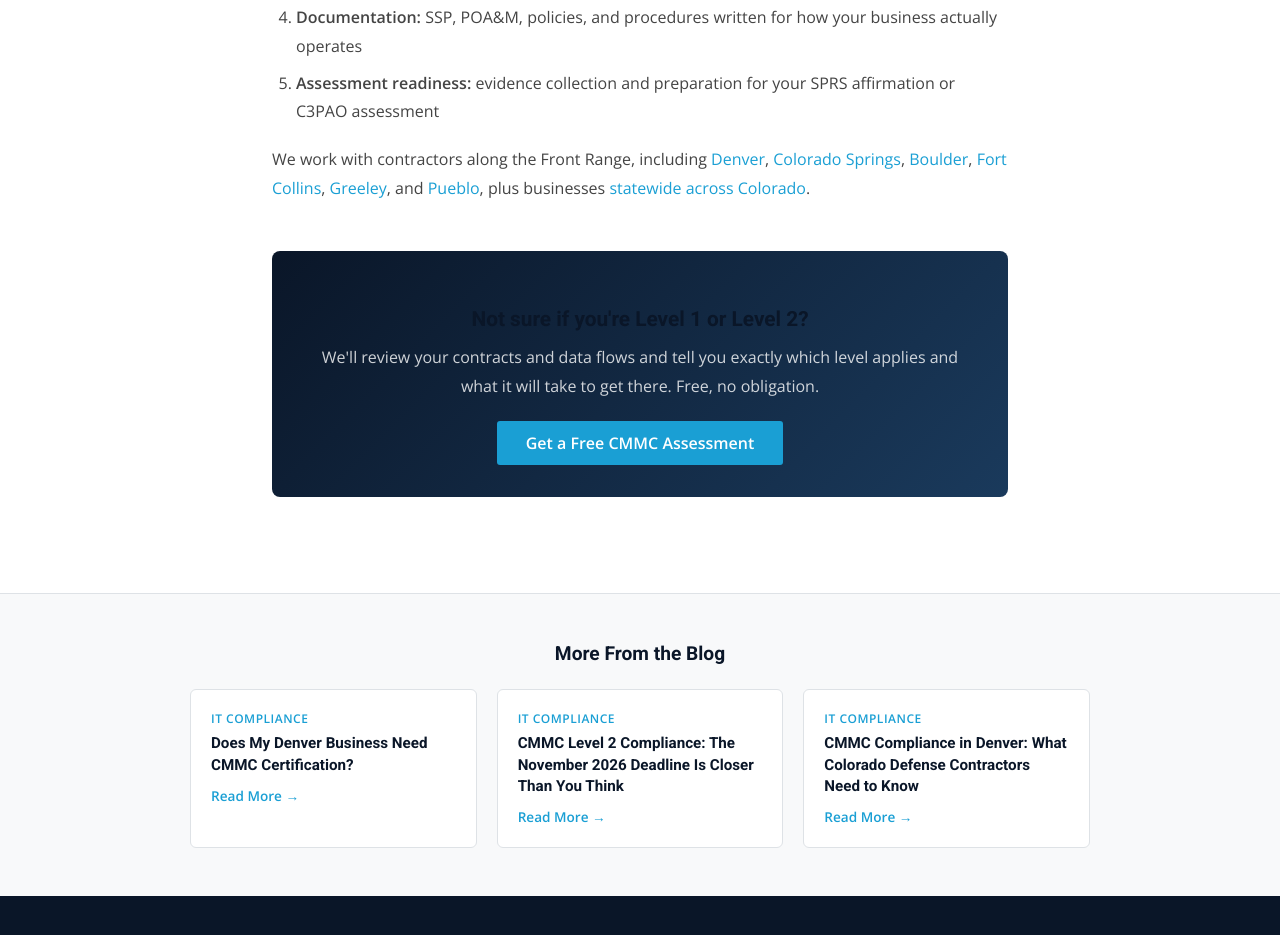
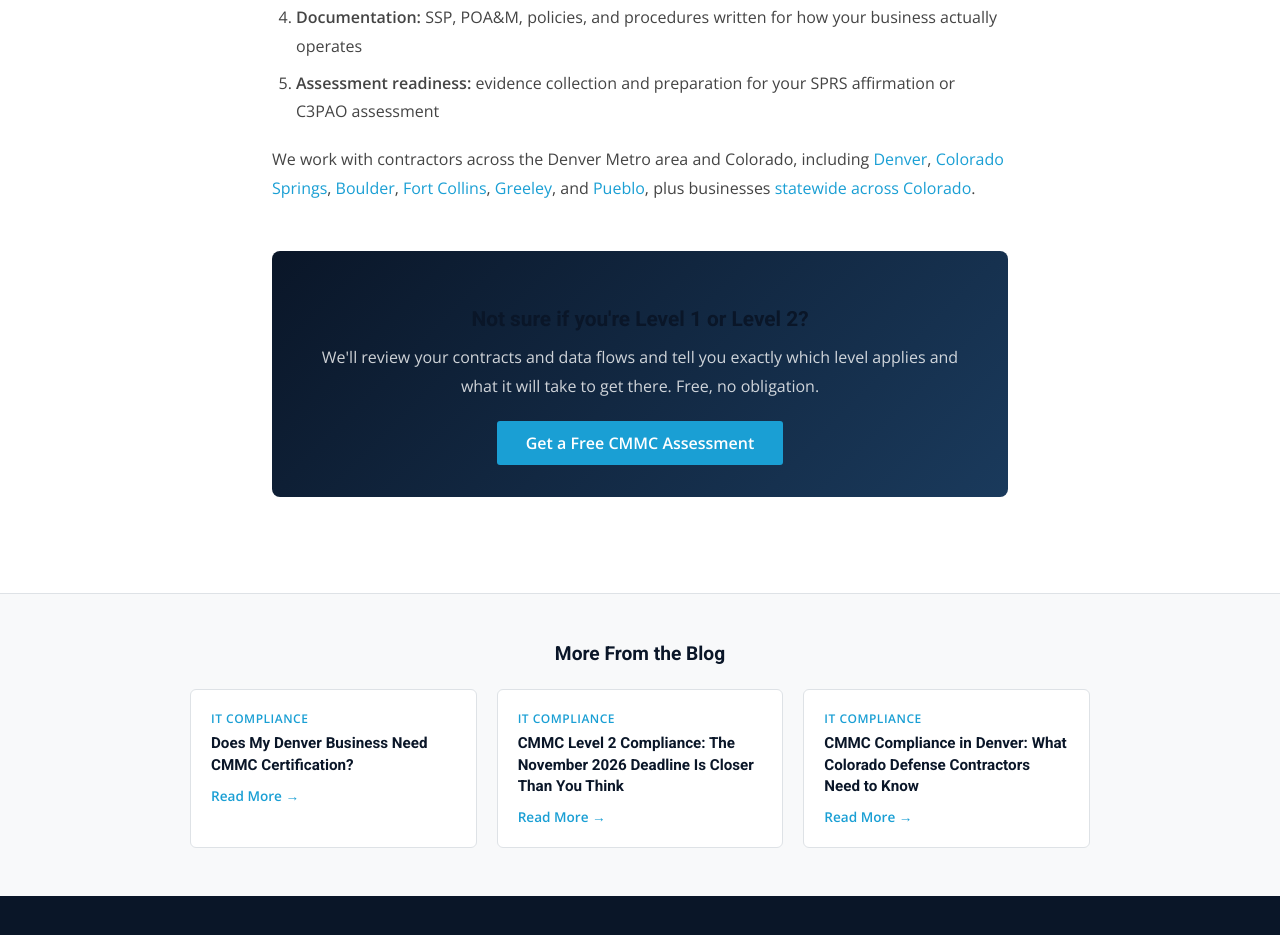
Before and after one commit to workplaceit/workplaceitnet, a plain HTML site: page blog/cmmc-level-1-vs-level-2.html in a window 1280 px wide. Shown: the part 5700-6635 px from the top of the page. Drawn offline with nearby package versions, Linux system fonts and the light colour scheme.

Commit message:
Blog: service-area wording (Denver Metro area and Colorado)

```diff
--- a/blog/cmmc-level-1-vs-level-2.html
+++ b/blog/cmmc-level-1-vs-level-2.html
@@ -314,7 +314,7 @@
   <li><strong>Assessment readiness:</strong> evidence collection and preparation for your SPRS affirmation or C3PAO assessment</li>
 </ol>
 
-<p>We work with contractors along the Front Range, including <a href="/cmmc-compliance-denver.html">Denver</a>, <a href="/cmmc-compliance-colorado-springs.html">Colorado Springs</a>, <a href="/cmmc-compliance-boulder.html">Boulder</a>, <a href="/cmmc-compliance-fort-collins.html">Fort Collins</a>, <a href="/cmmc-compliance-greeley.html">Greeley</a>, and <a href="/cmmc-compliance-pueblo.html">Pueblo</a>, plus businesses <a href="/cmmc-compliance-colorado.html">statewide across Colorado</a>.</p>
+<p>We work with contractors across the Denver Metro area and Colorado, including <a href="/cmmc-compliance-denver.html">Denver</a>, <a href="/cmmc-compliance-colorado-springs.html">Colorado Springs</a>, <a href="/cmmc-compliance-boulder.html">Boulder</a>, <a href="/cmmc-compliance-fort-collins.html">Fort Collins</a>, <a href="/cmmc-compliance-greeley.html">Greeley</a>, and <a href="/cmmc-compliance-pueblo.html">Pueblo</a>, plus businesses <a href="/cmmc-compliance-colorado.html">statewide across Colorado</a>.</p>
 
   <div class="post-cta">
     <h3>Not sure if you're Level 1 or Level 2?</h3>
```
